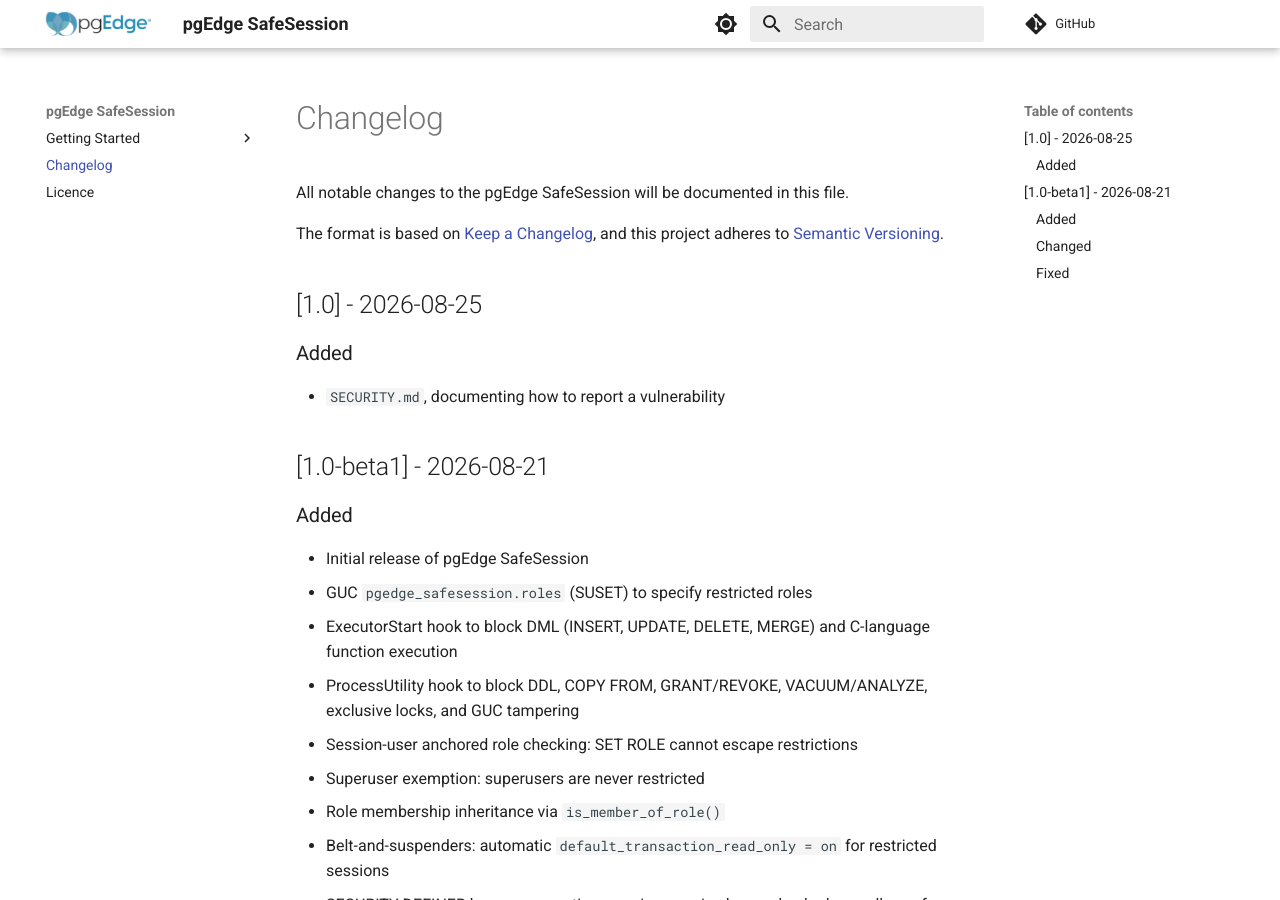
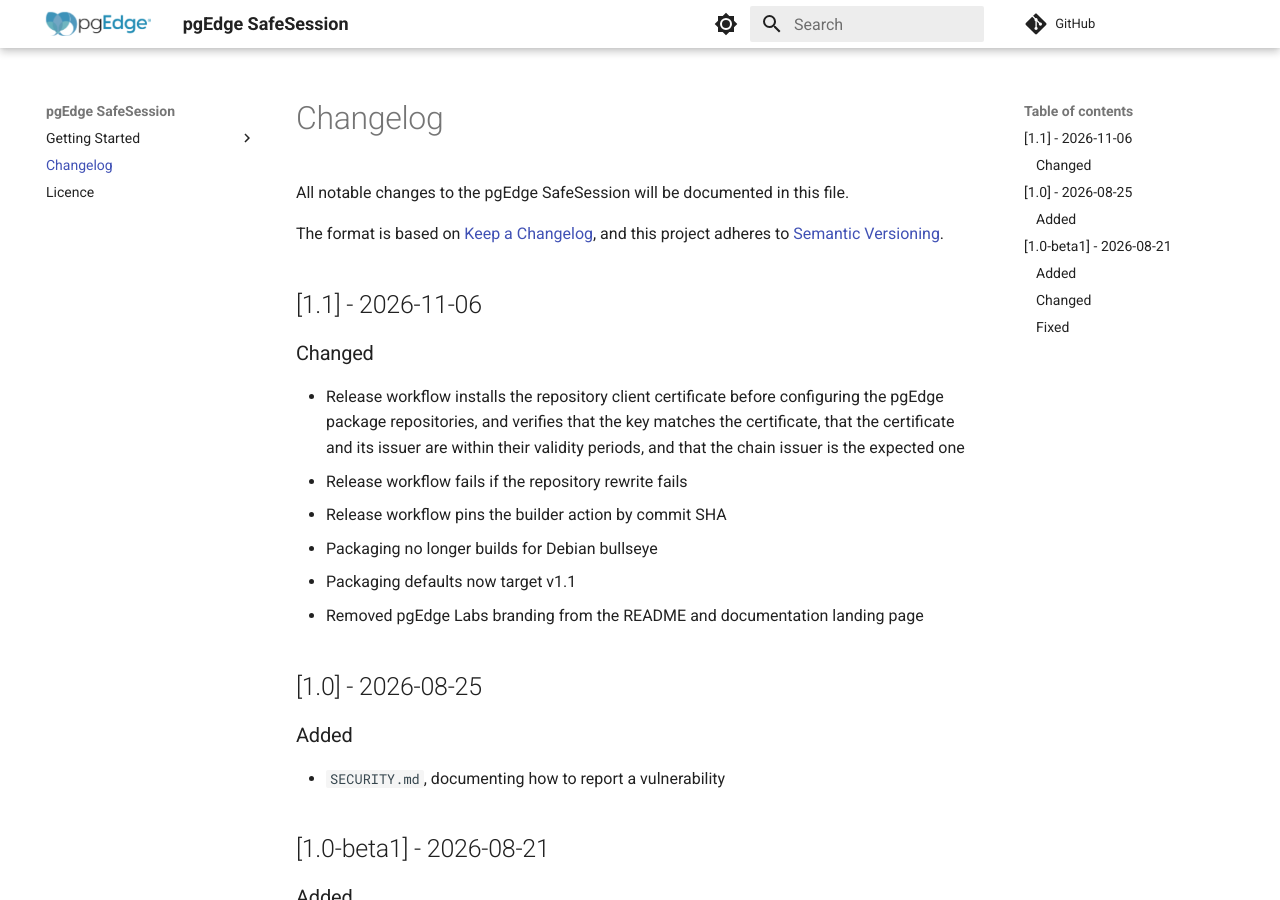
Before and after one commit to pgEdge/pgedge-safesession, an MkDocs documentation site: the page built from docs/changelog.md, in a window 1280 px wide and 900 px high. Built offline with MkDocs 1.6.1 and Material for MkDocs 9.7.7, drawn with Linux system fonts in a browser that asks for light colours; comment, search, counter and statistics services are not loaded.

Commit message:
Prepare for v1.1
Set the extension default_version to 1.1 and add the empty 1.0--1.1
upgrade script (no SQL-visible changes). Default the packaging
branch and version in pkg/common.sh to v1.1 (the branch default was
still v1.0-rc1), add an RPM changelog entry, and document the
release in the changelog.

```diff
--- a/docs/changelog.md
+++ b/docs/changelog.md
@@ -6,6 +6,22 @@ documented in this file.
 The format is based on [Keep a Changelog](https://keepachangelog.com/),
 and this project adheres to
 [Semantic Versioning](https://semver.org/spec/v2.0.0.html).
+
+## [1.1] - 2026-11-06
+
+### Changed
+
+- Release workflow installs the repository client certificate
+  before configuring the pgEdge package repositories, and verifies
+  that the key matches the certificate, that the certificate and
+  its issuer are within their validity periods, and that the chain
+  issuer is the expected one
+- Release workflow fails if the repository rewrite fails
+- Release workflow pins the builder action by commit SHA
+- Packaging no longer builds for Debian bullseye
+- Packaging defaults now target v1.1
+- Removed pgEdge Labs branding from the README and documentation
+  landing page
 
 ## [1.0] - 2026-08-25
 
```
Also changed, not shown: 4 other files.
